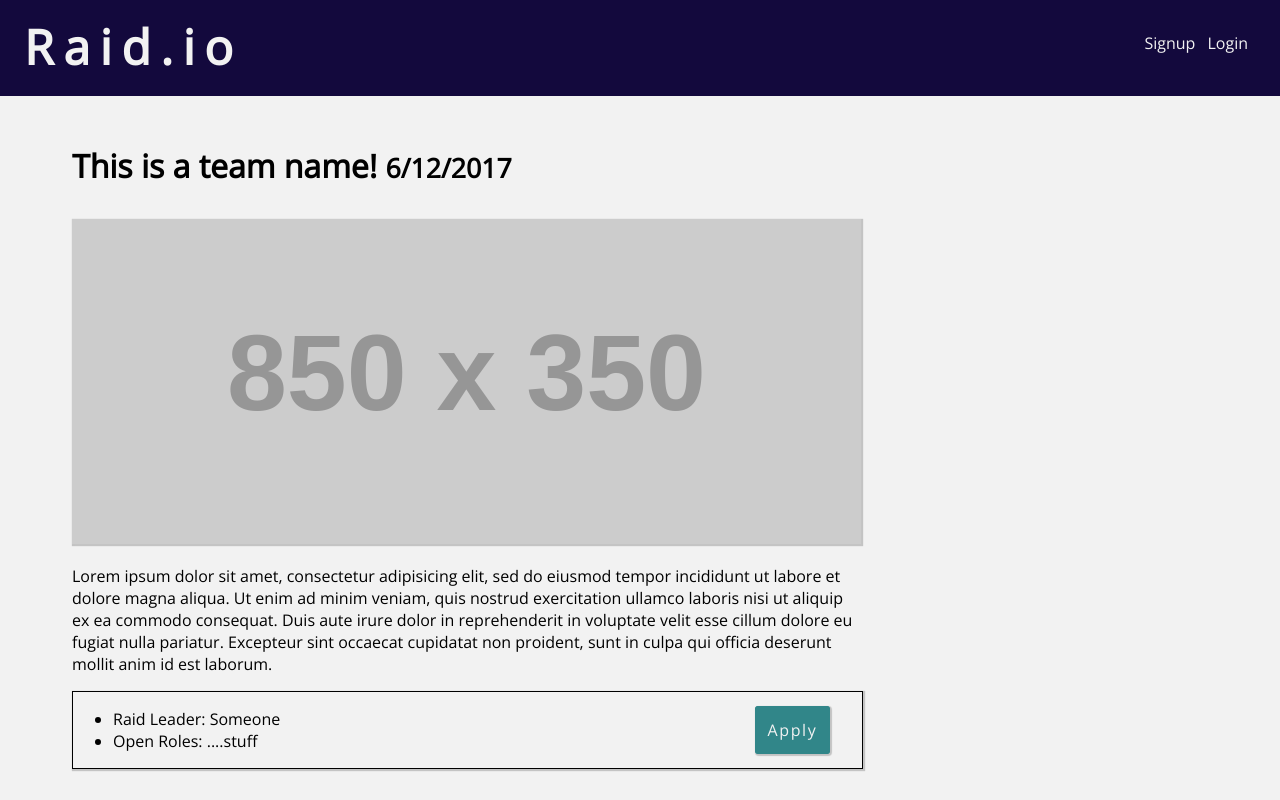
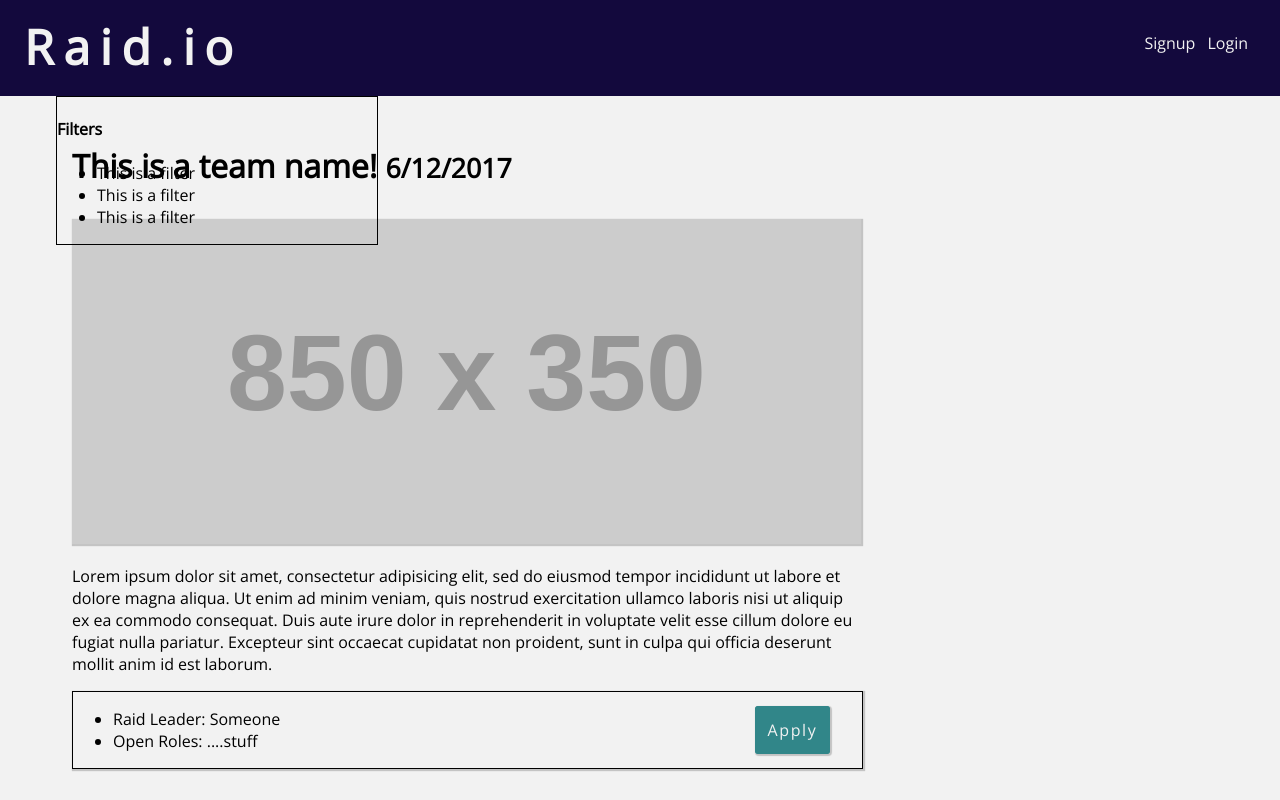
Before and after one commit to iameli/thomas-jonathan-fullstack-capstone, a website: page views/home.html in a window 1280 px wide. Shown: the top 800 px of the page. Drawn offline with nearby package versions, Linux system fonts and the light colour scheme; placeholder pictures from the web are drawn by us.

Commit message:
started adding filter box

```diff
--- a/public/main.css
+++ b/public/main.css
@@ -36,7 +36,6 @@ header {
 }
 .row {
   width: 100%;
-  margin: 0 6em;
 }
 .col-8 {
   width: 66.67%;
@@ -126,3 +125,9 @@ header {
 .callout-right a {
   text-decoration: none;
 }
+
+.filter-box {
+  border: 1px solid black;
+  position: absolute;
+  float: right;
+}
--- a/views/home.html
+++ b/views/home.html
@@ -22,6 +22,15 @@
       </div>
     </header>
 <main class="container">
+  <div class="row">
+    <div class="col-3 filter-box">
+      <h4>Filters</h4>
+      <ul>
+        <li>This is a filter</li>
+        <li>This is a filter</li>
+        <li>This is a filter</li>
+      </ul>
+    </div>
     <div class="team-post col-8">
       <h3>This is a team name!
         <small>6/12/2017</small>
@@ -72,7 +81,7 @@
         </ul>
       </div>
     </div>
-
+  </div>
 </main>
 
 
```
